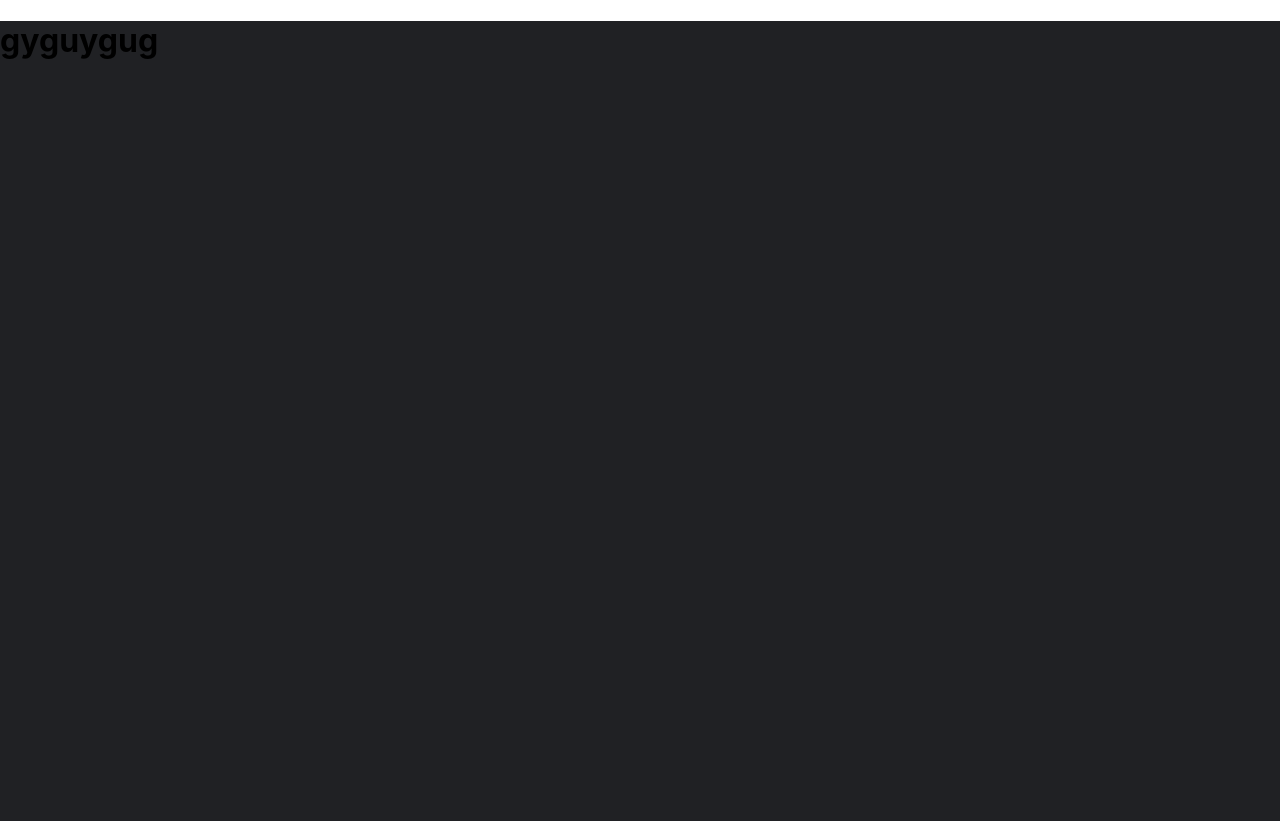
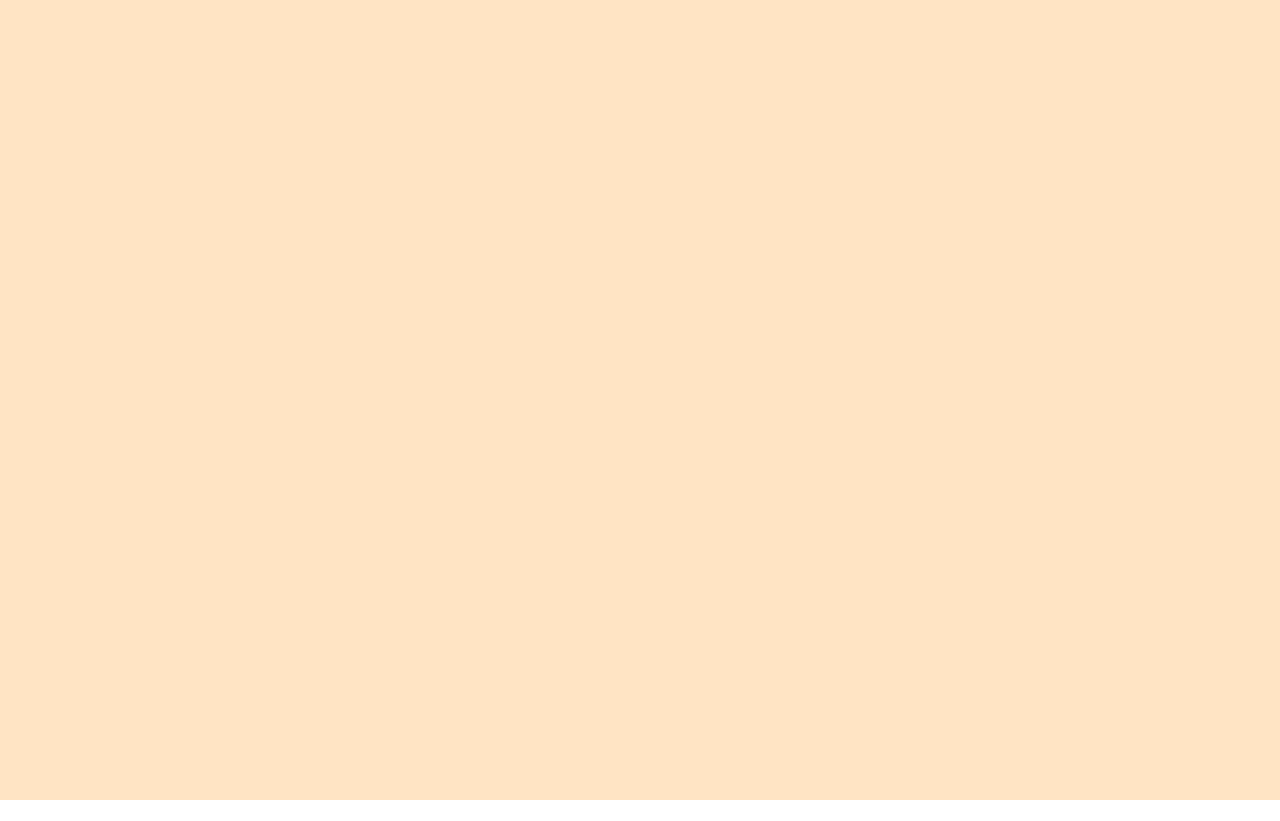
Before and after one commit to CODE-Y02/Clones, a React (Create React App) app in the folder google-sclone-v1/: page /search in a window 1280 px wide. After the commit the page ends 800 px from the top, so only its background shows below. Built offline with nearby package versions, Linux system fonts and the light colour scheme.

Commit message:
Started building Search result page

```diff
--- a/google-sclone-v1/src/App.js
+++ b/google-sclone-v1/src/App.js
@@ -1,7 +1,7 @@
 import "./App.css";
 import Home from "./pages/Home";
 import { BrowserRouter as Router, Switch, Route } from "react-router-dom";
-
+import SearchPage from "./pages/SearchPage";
 
 //this app contain 2 pages search Home & search results
 function App() {
@@ -10,7 +10,8 @@ function App() {
       <Router>
         <Switch>
           <Route path="/search">
-            <h1>gyguygug</h1>
+            {/* search page */}
+            <SearchPage />
           </Route>
           <Route path="/">
             {/* Home */}
--- /dev/null
+++ b/google-sclone-v1/src/pages/SearchPage.css
@@ -0,0 +1,4 @@
+.searchPage {
+  background-color: bisque;
+  height: 100vh;
+}
--- /dev/null
+++ b/google-sclone-v1/src/pages/SearchPage.jsx
@@ -0,0 +1,12 @@
+import React from "react";
+import "./SearchPage.css";
+function SearchPage() {
+  return (
+    <div className="searchPage">
+      <div className="searchPage__header">{/* this is header */}</div>
+      <div className="searchPage__results">{/* here we have results */}</div>
+    </div>
+  );
+}
+
+export default SearchPage;
```
